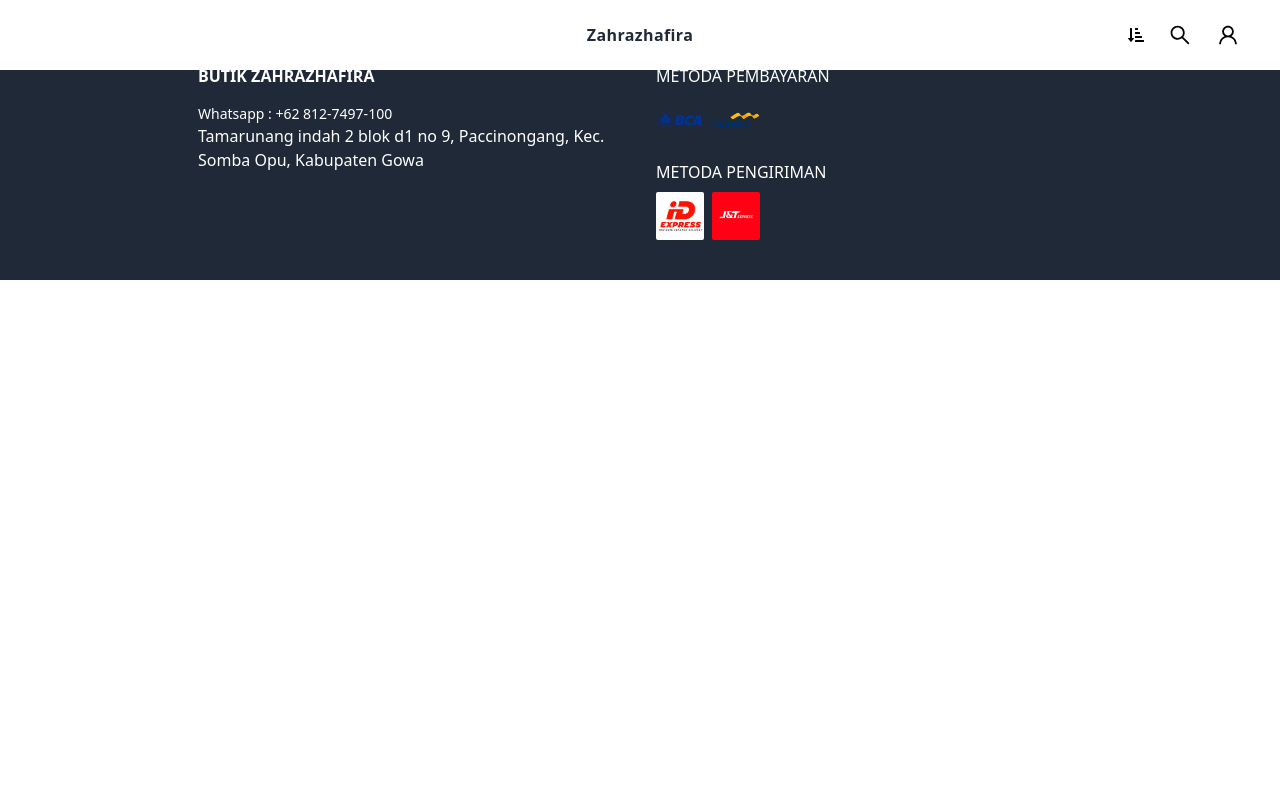
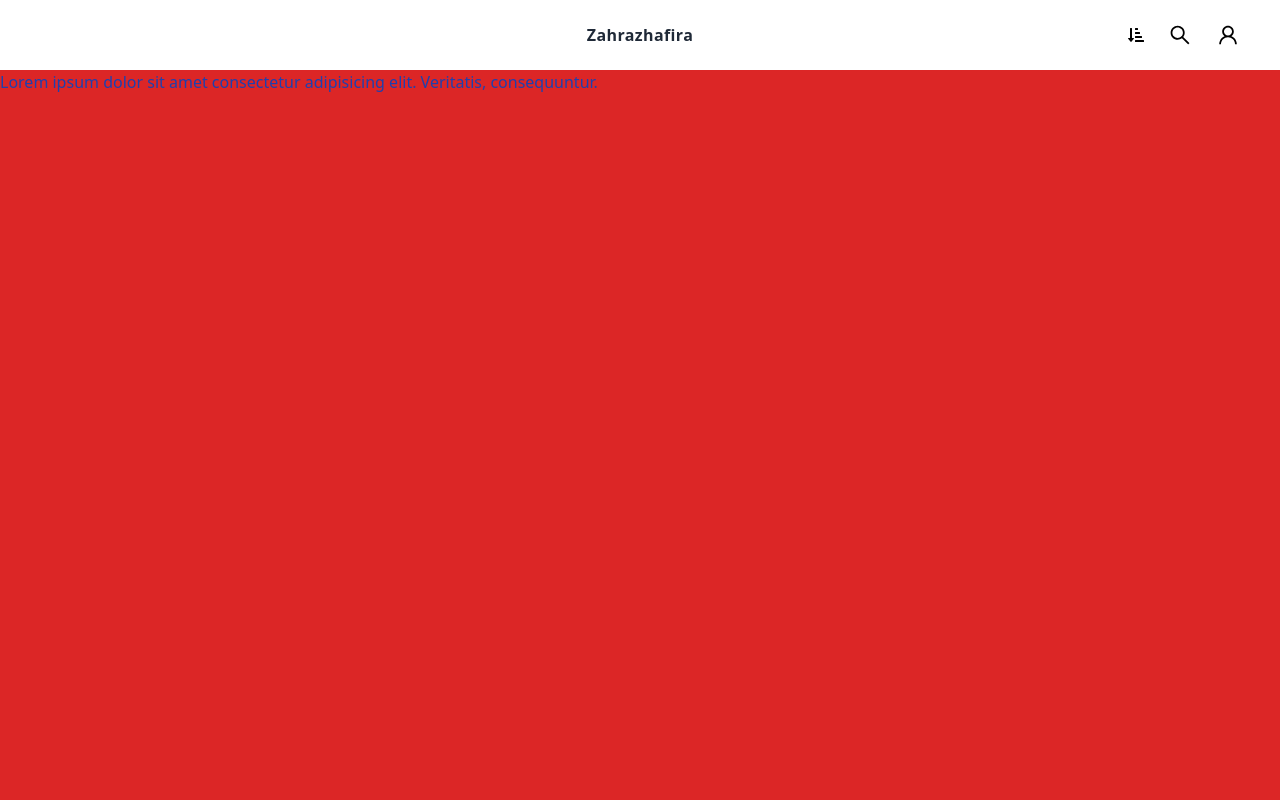
Before and after one commit to Al-Aswad/fe-butik-nextjs, a Next.js app: page /products/1 in a window 1280 px wide. Shown: the top 800 px of the page. Built offline with nearby package versions, Linux system fonts and the light colour scheme.

Commit message:
fix margin main

```diff
--- a/components/Header/Header.jsx
+++ b/components/Header/Header.jsx
@@ -12,7 +12,7 @@ const Header = () => {
     return (
         <header>
 
-            <div className="fixed left-0 right-0 z-40 bg-red-500">
+            <div className="fixed left-0 top-0 right-0 z-40 bg-red-500">
                 <div className="flex flex-row justify-center flex-auto">
                     <nav className="bg-white h-[70px] flex flex-auto flex-row items-center justify-center">
                         <div className="flex justify-center flex-auto sm:w-2/6">
--- a/layouts/LayoutMain.jsx
+++ b/layouts/LayoutMain.jsx
@@ -7,13 +7,13 @@ const LayoutMain = (props) => {
     return (
         <div className='layout'>
             <Head>
-                <title>JS Mastery Store</title>
+                <title>Butik Zahrazhafira</title>
                 <meta name="description" content="Generated by create next app" />
                 <link rel="icon" href="/favicon.ico" />
             </Head>
             <Header />
 
-            <main className="mb-8">
+            <main className="mt-[70px] mb-8" style={{ 'margin-top': "70px" }}>
                 {children}
             </main>
             <footer>
--- a/pages/products/[slug].jsx
+++ b/pages/products/[slug].jsx
@@ -2,7 +2,9 @@ import React from 'react'
 
 const ProductDetails = () => {
     return (
-        <div>ProductDetails</div>
+        <div className='h-screen bg-red-600 top-[65px]'>
+            <h1 className='text-blue-800'>Lorem ipsum dolor sit amet consectetur adipisicing elit. Veritatis, consequuntur.</h1>
+        </div>
     )
 }
 
```
